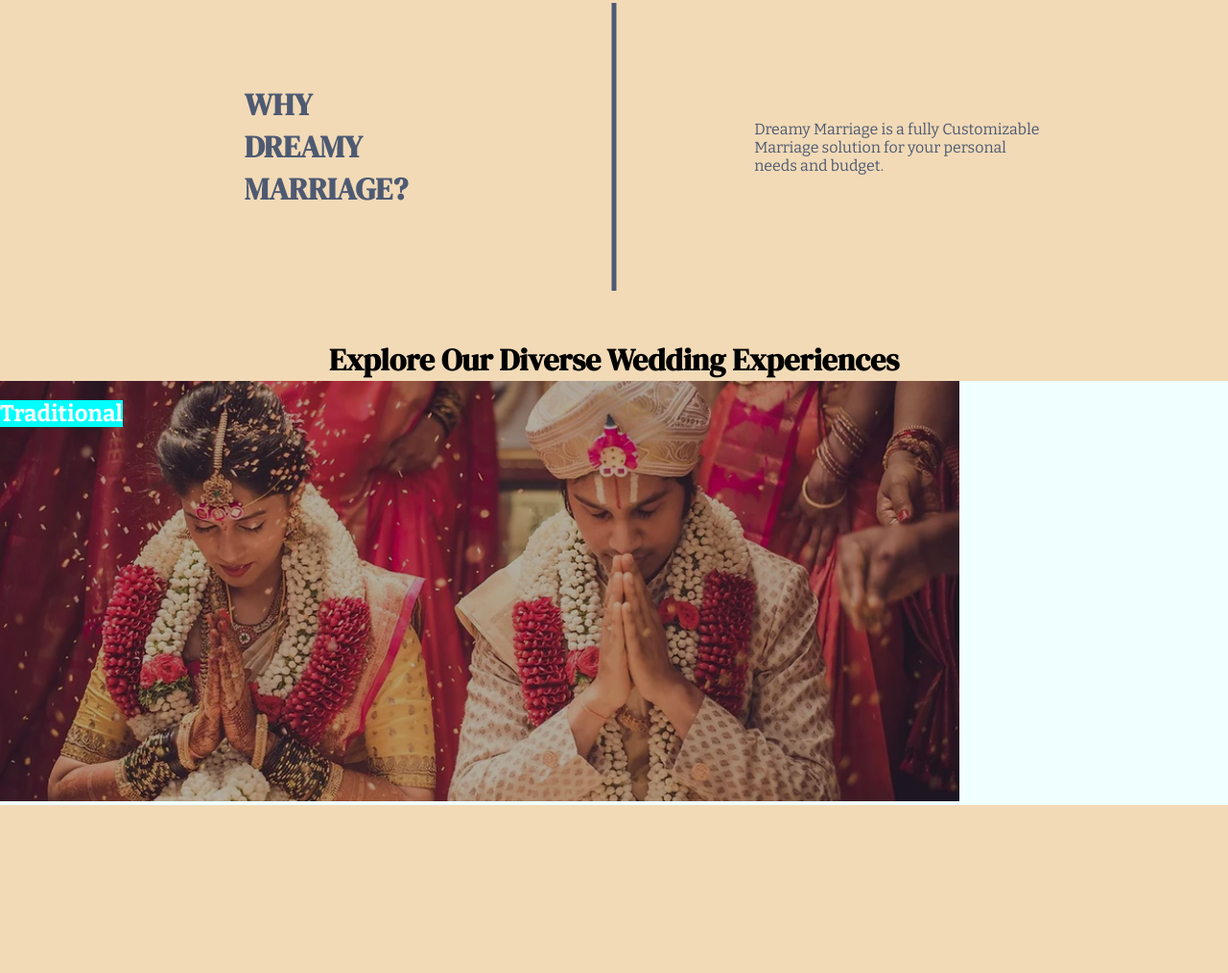
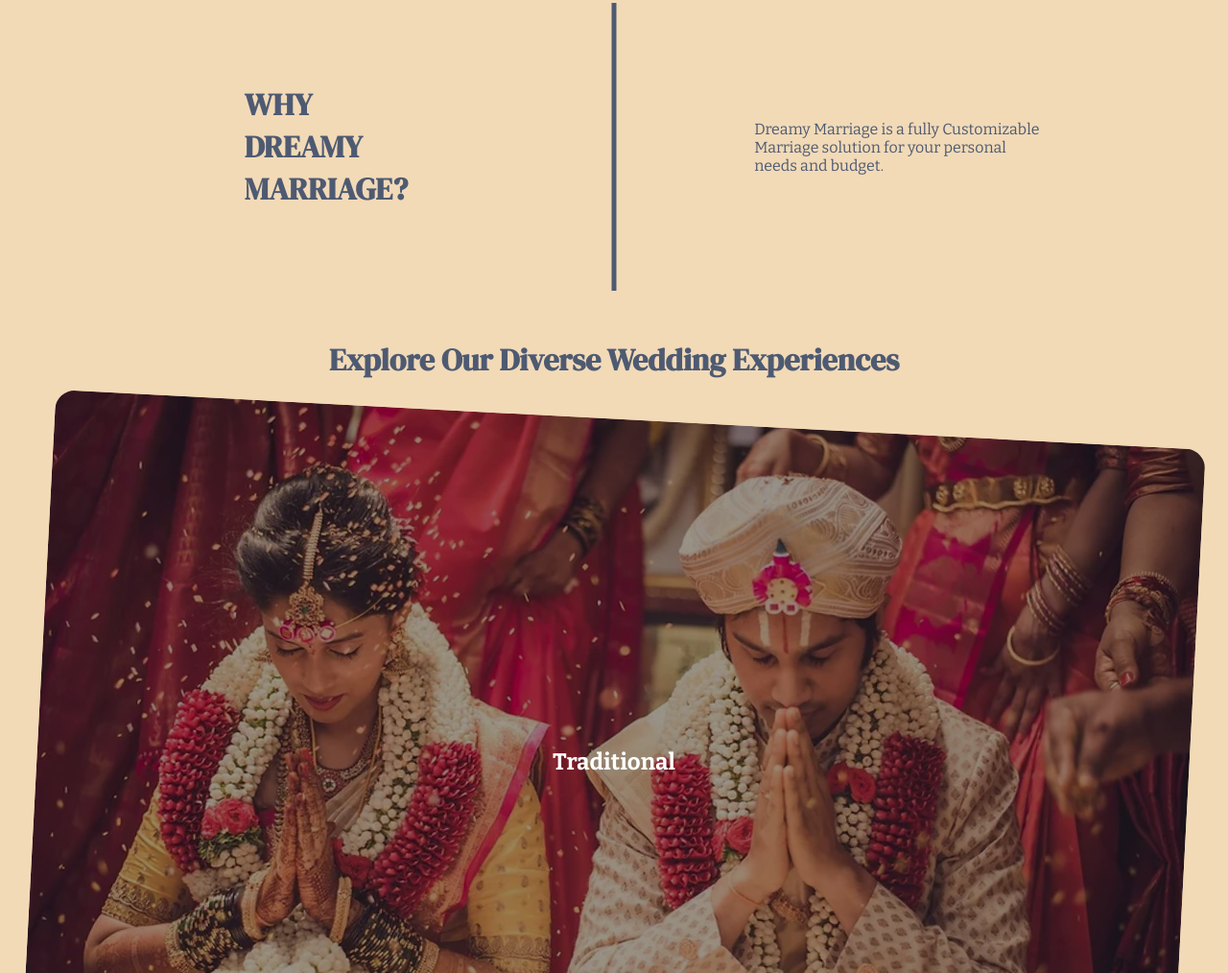
Before and after one commit to Sanjuums/dreamymarriage.github.io, a plain HTML site: page index.html in a window 1280 px wide. Shown: the part 746-1760 px from the top of the page at 96% size. Before the commit the page ends 1585 px from the top, so only its background shows below. Drawn offline with Linux system fonts and the light colour scheme.

Commit message:
plan-session-completed

```diff
--- a/index.html
+++ b/index.html
@@ -8,6 +8,7 @@
     <link rel="stylesheet" href="/styles/hero.css">
     <link rel="stylesheet" href="/styles/why.css">
     <link rel="stylesheet" href="/styles/plans.css">
+    <link rel="stylesheet" href="/styles/services.css">
 </head>
 <body>
     <div id="hero-wrapper">
@@ -54,13 +55,25 @@
     <div id="plans">
         <h1 class="title">Explore Our Diverse Wedding Experiences</h1>
         <div class="plan-container">
-            <div class="plan">
+            <div class="plan" style="--rotation:3deg;">
                 <h2 class="plan-name">Traditional</h2>
                 <div class="img-c">
                     <img src="/img/plans/plan-traditional.png" alt="">
                 </div>
             </div>
+            <div class="plan" style="--rotation:-3deg;">
+                <h2 class="plan-name">Destination</h2>
+                <div class="img-c">
+                    <img src="/img/plans/plan-destnation.png" alt="">
+                </div>
+            </div>
+
         </div>
+    </div>
+    <div id="services">
+        <div></div>
+        <div></div>
+        <div></div>
     </div>
 </body>
 </html>
--- a/styles/plans.css
+++ b/styles/plans.css
@@ -1,28 +1,41 @@
+#plans{
+    width: var(--img-size-pc);
+    margin: 0 auto;
+}
 #plans h1{
+    position: sticky;
+    top: 10px;
+
     font-family: HeadingFont;
     width: fit-content;
-    margin: 0 auto;
+    margin: 40px auto;
+    color: var(--text);
 }
 #plans .plan{
-    position: relative;
-    background-color: azure;
+    position: sticky;
+    top: 100px;
 
 }
 #plans .plan .img-c{
     position: relative;
-    aspect-ratio: 16/7;
-    width: 1000px;
+    width: var(--img-size-pc);
+    aspect-ratio: 16/9;
+    transform: rotate(var(--rotation));
+    border-radius: 20px;
+    overflow: hidden;
 }
 #plans .plan h2{
     position: absolute;
     z-index: 10;
     color: white;
-    background-color: aqua;
+    left: 50%;
+    top: 50%;
+    transform: translate(-50%, -50%);
 
 }
 #plans .plan .img-c img{
     width: 100%;
     height: 100%;
     object-fit: cover;
-    filter: brightness(0.7);
+    filter: brightness(0.6);
 }
```
Also changed, not shown: styles/services.css (added).
